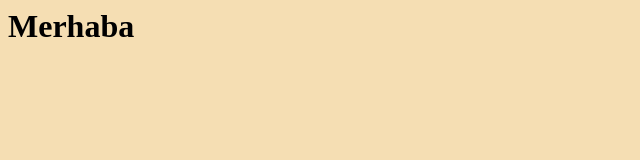
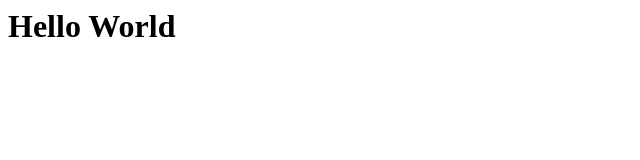
Before and after one commit to novelazzz/novelazzz.github.io, a plain HTML site: page index.html in a window 1280 px wide. Shown: the whole page, without its empty margins (0-640 px from the left). Drawn offline with Linux system fonts and the light colour scheme.

Commit message:
Update index.html

```diff
--- a/index.html
+++ b/index.html
@@ -1,8 +1,8 @@
 <html>
     <head>
-        <title>NovelaSS</title>
+        <title>Example</title>
     </head>
-    <body style="background-color:wheat;">
-        <h1>Merhaba</h1>
+    <body style="background-color: white;">
+        <h1>Hello World</h1>
     </body>
 </html>
```
